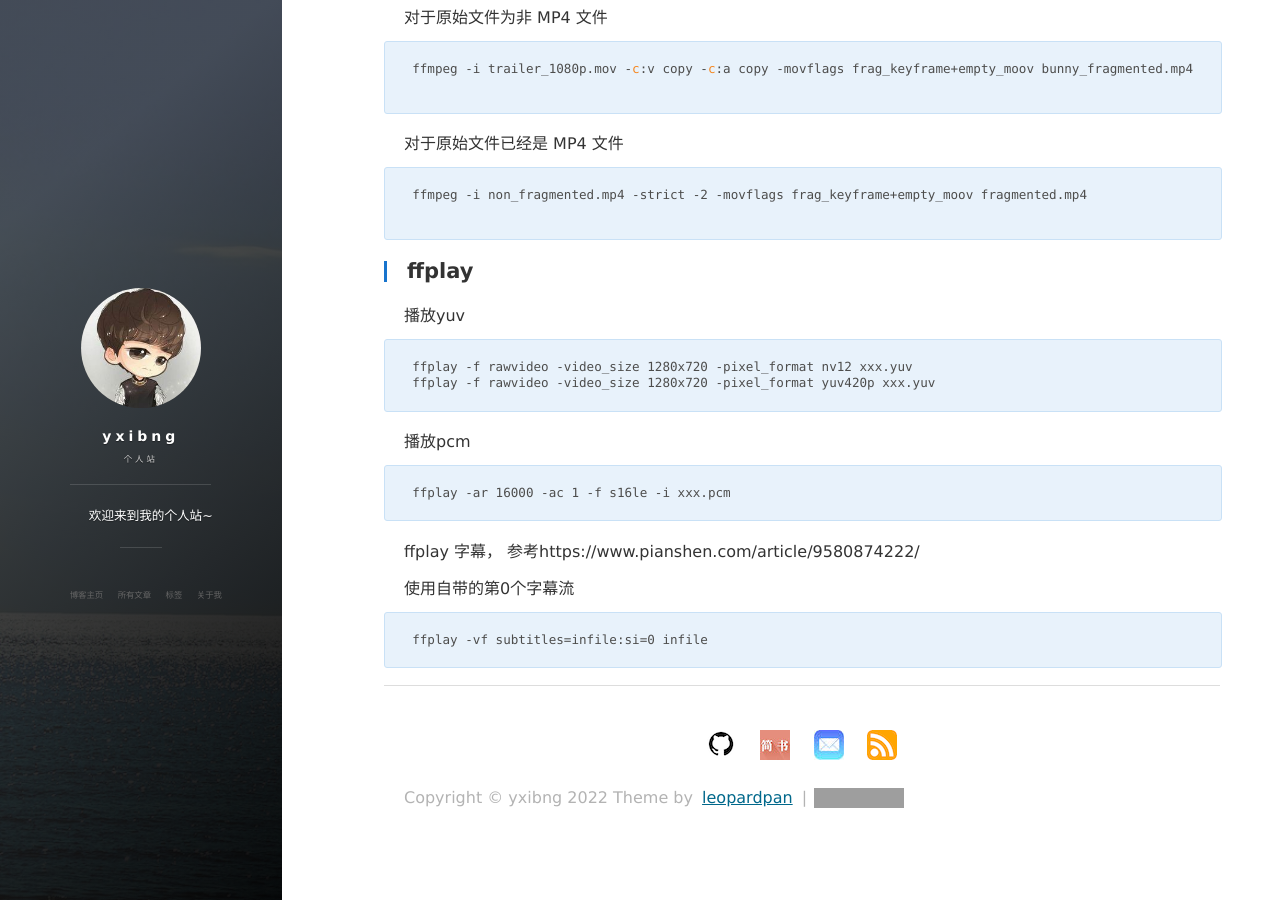
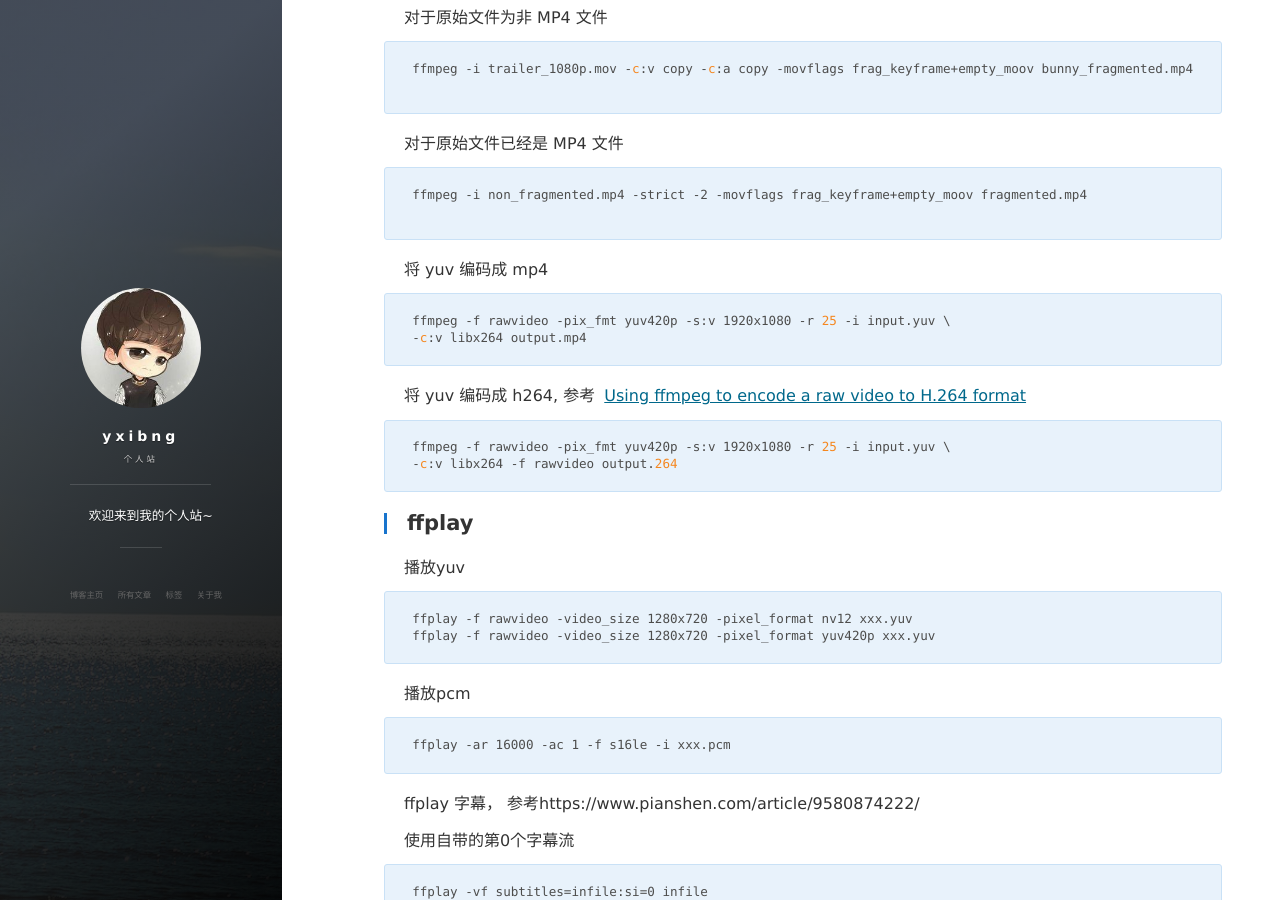
Before and after one commit to yxibng/yxibng.github.io, a Jekyll site: the page built from _posts/ffmpeg/2022-09-23-ffmpeg-命令.md, in a window 1280 px wide and 900 px high, scrolled down 1034 px. Built offline with Jekyll 4.4.1, drawn with Linux system fonts in a browser that asks for light colours; nearby versions of some CDN libraries; comment, search, counter and statistics services are not loaded; grey boxes are pictures that could not be loaded.

Commit message:
feat: ffmpeg command

````diff
--- a/_posts/ffmpeg/2022-09-23-ffmpeg-命令.md
+++ b/_posts/ffmpeg/2022-09-23-ffmpeg-命令.md
@@ -54,8 +54,18 @@ ffmpeg -i non_fragmented.mp4 -strict -2 -movflags frag_keyframe+empty_moov fragm
 
 ```
 
+将 yuv 编码成 mp4
+```
+ffmpeg -f rawvideo -pix_fmt yuv420p -s:v 1920x1080 -r 25 -i input.yuv \
+-c:v libx264 output.mp4
+```
 
+将 yuv 编码成 h264, 参考 [Using ffmpeg to encode a raw video to H.264 format](https://superuser.com/questions/322354/using-ffmpeg-to-encode-a-raw-video-to-h-264-format)
 
+```
+ffmpeg -f rawvideo -pix_fmt yuv420p -s:v 1920x1080 -r 25 -i input.yuv \
+-c:v libx264 -f rawvideo output.264
+```
 
 ## ffplay
 
````
